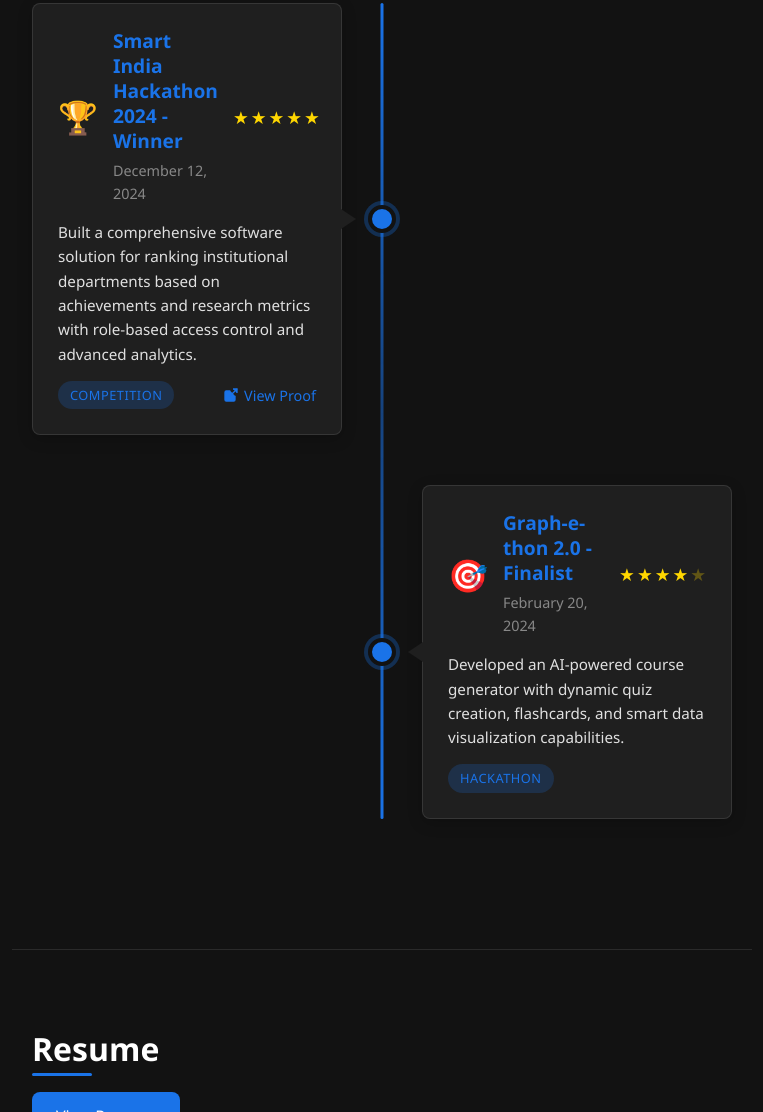
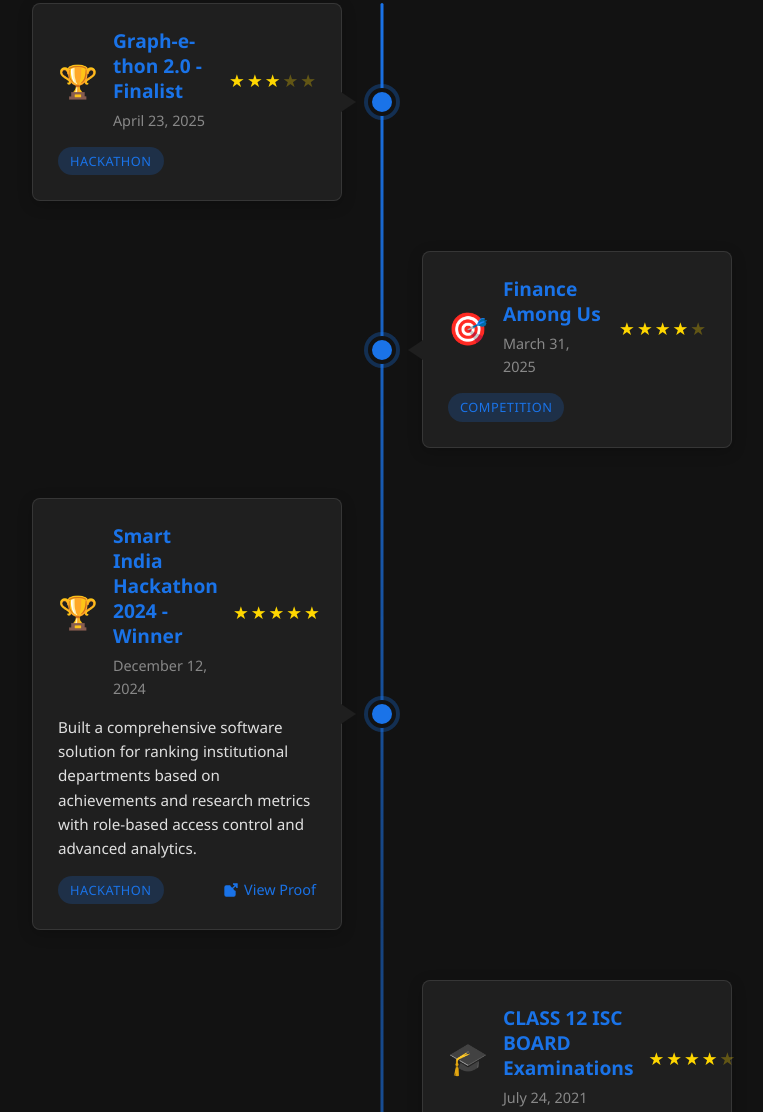
Before and after one commit to kaushalvyasofficial/portfolio, a plain HTML site: page index.html in a window 1280 px wide. Shown: the part 979-2091 px from the top of the page, without its empty margins (48-811 px from the left). Drawn offline with Linux system fonts and the light colour scheme; a web font is replaced by a local one.

Commit message:
Updated achievements.json

```diff
--- a/assets/achievements.json
+++ b/assets/achievements.json
@@ -1,20 +1,47 @@
 [
   {
     "title": "Graph-e-thon 2.0 - Finalist",
-    "date": "2024-02-20",
-    "description": "Developed an AI-powered course generator with dynamic quiz creation, flashcards, and smart data visualization capabilities.",
+    "date": "2025-04-23",
+    "description": "",
     "proofLink": "#",
+    "rating": 3,
+    "category": "Hackathon",
+    "icon": "🏆"
+  },
+  {
+    "title": "Finance Among Us",
+    "date": "2025-03-31",
+    "description": "",
+    "proofLink": "",
     "rating": 4,
-    "category": "Hackathon",
+    "category": "Competition",
     "icon": "🎯"
   },
-  {
+    {
     "title": "Smart India Hackathon 2024 - Winner",
     "date": "2024-12-12",
     "description": "Built a comprehensive software solution for ranking institutional departments based on achievements and research metrics with role-based access control and advanced analytics.",
     "proofLink": "https://pi-ex.vercel.app/",
     "rating": 5,
-    "category": "Competition",
+    "category": "Hackathon",
     "icon": "🏆"
+  },
+  {
+    "title": "CLASS 12 ISC BOARD Examinations",
+    "date": "2021-07-24",
+    "description": "Average Marks: 93%\n\nMaths: 100%\nComputer Applications: 95%\nScience: 84%\nSocial Studies: 90%\nEnglish: 84%\nHindi: 94%",
+    "proofLink": "",
+    "rating": 4,
+    "category": "Test Score",
+    "icon": "🎓"
+  },
+    {
+    "title": "CLASS 10 ICSE BOARD Examinations",
+    "date": "2019-05-07",
+    "description": "Average Marks: 93%\n\nMaths: 100%\nComputer Applications: 95%\nScience: 84%\nSocial Studies: 90%\nEnglish: 84%\nHindi: 94%",
+    "proofLink": "",
+    "rating": 4,
+    "category": "Test Score",
+    "icon": "🎓"
   }
 ]
--- a/css/style.css
+++ b/css/style.css
@@ -978,6 +978,7 @@
   border: 1px solid rgba(255, 255, 255, 0.1);
   transition: var(--transition);
   position: relative;
+
 }
 
 .achievement-content:hover {
@@ -998,6 +999,7 @@
   border-top: 10px solid transparent;
   border-bottom: 10px solid transparent;
   transform: translateY(-50%);
+  white-space: pre-line;
 }
 
 .achievement-item:nth-child(even) .achievement-content::after {
@@ -1011,6 +1013,7 @@
   border-top: 10px solid transparent;
   border-bottom: 10px solid transparent;
   transform: translateY(-50%);
+  white-space: pre-line;
 }
 
 /* Timeline dots */
@@ -1028,6 +1031,7 @@
   z-index: 2;
   box-shadow: 0 0 0 4px rgba(26, 115, 232, 0.3);
   transition: var(--transition);
+  white-space: pre-line;
 }
 
 .achievement-item:hover::before {
@@ -1094,6 +1098,7 @@
   line-height: 1.6;
   color: var(--text-light);
   margin-bottom: 15px;
+  white-space: pre-line;
 }
 
 .achievement-footer {
```
